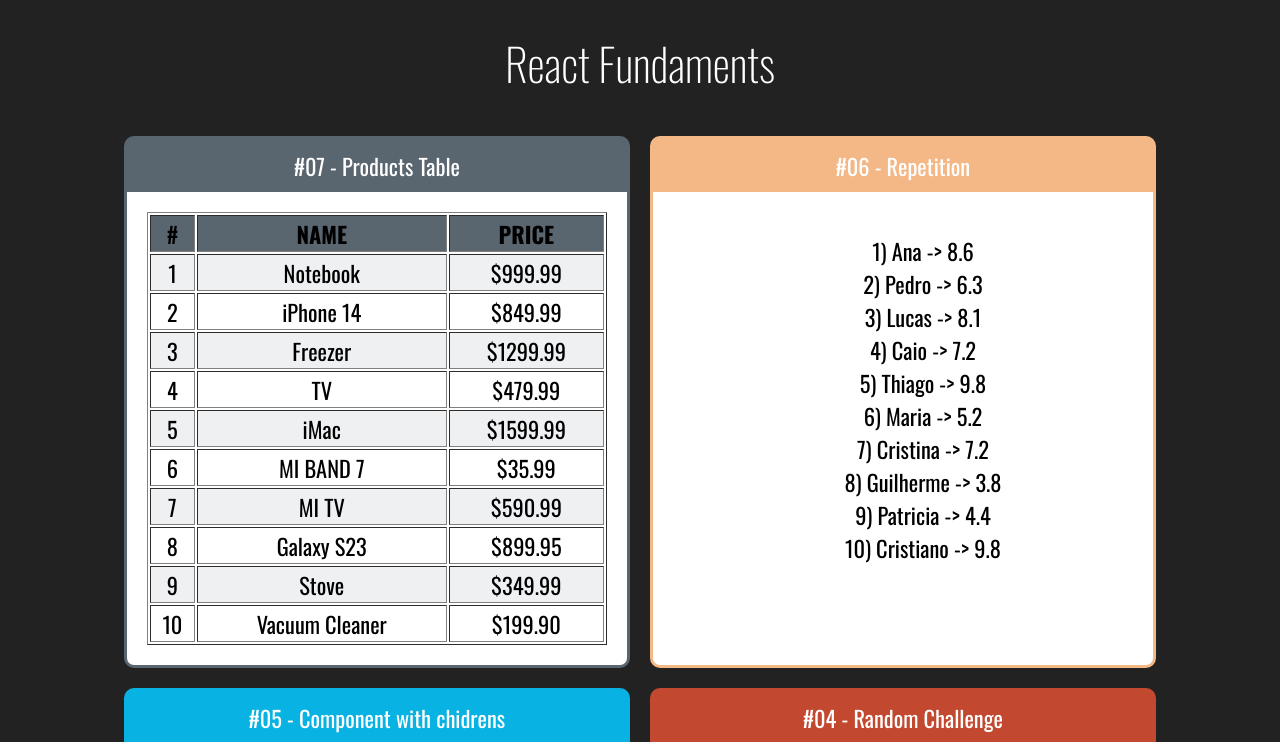
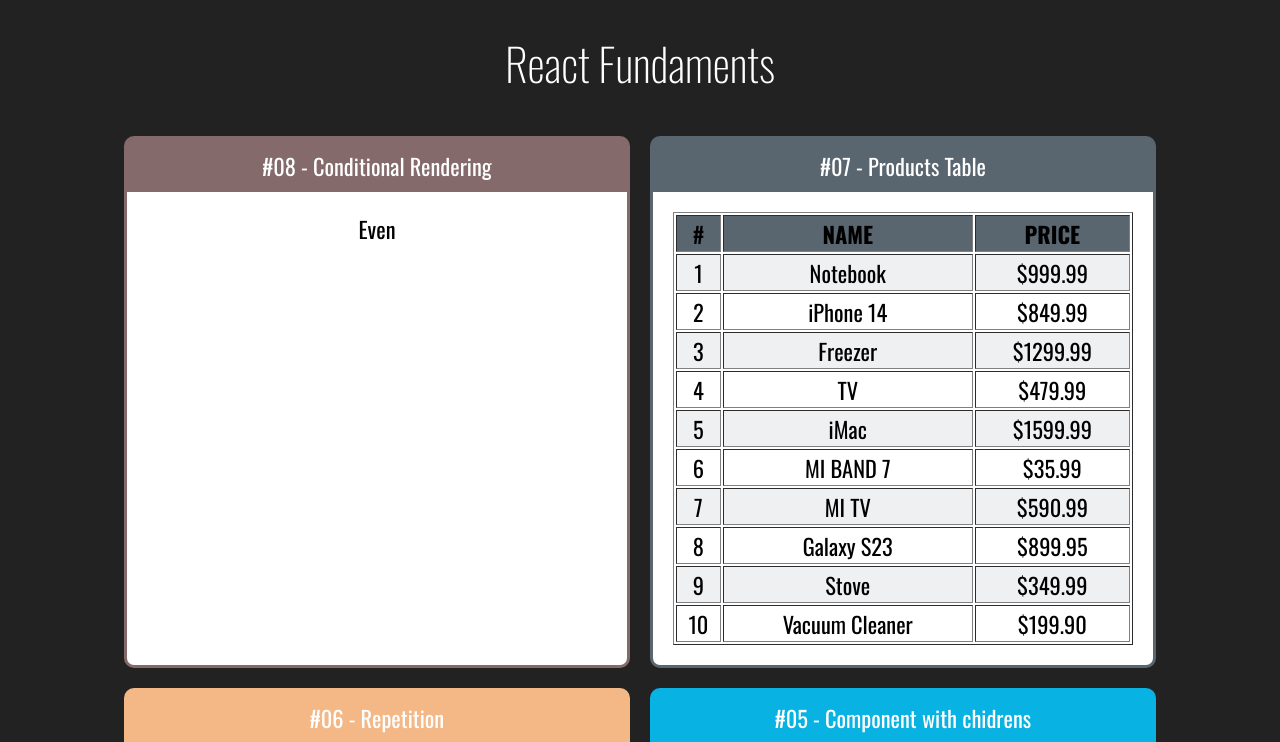
Before and after one commit to viniciusferrmendes/react-redux, a React (Create React App) app in the folder react-fundaments/: page / in a window 1280 px wide. Shown: the top 742 px of the page. Built offline with nearby package versions, Linux system fonts and the light colour scheme.

Commit message:
conditional rendering

```diff
--- a/react-fundaments/src/App.jsx
+++ b/react-fundaments/src/App.jsx
@@ -9,6 +9,7 @@
 import FamilyMember from "./components/basics/FamilyMember";
 import StudentsList from "./components/repetition/StudentsList";
 import ProductsTable from "./components/repetition/ProductsTable";
+import EvenOrOdd from "./components/conditional/EvenOrOdd";
 
 import "./App.css";
 
@@ -18,6 +19,9 @@
             <h1>React Fundaments</h1>
 
             <div className="Cards">
+                <Card title="#08 - Conditional Rendering" color="#846A6A">
+                    <EvenOrOdd number={4} />
+                </Card>
                 <Card title="#07 - Products Table" color="#59656F">
                     <ProductsTable />
                 </Card>
--- /dev/null
+++ b/react-fundaments/src/components/conditional/EvenOrOdd.jsx
@@ -0,0 +1,14 @@
+import React from "react";
+
+export default ({ number }) => {
+    const isEven = number % 2 === 0;
+
+    return (
+        <div>
+            {isEven ?
+                <span>Even</span> :
+                <span>Odd</span>
+            }
+        </div>
+    );
+}
```
